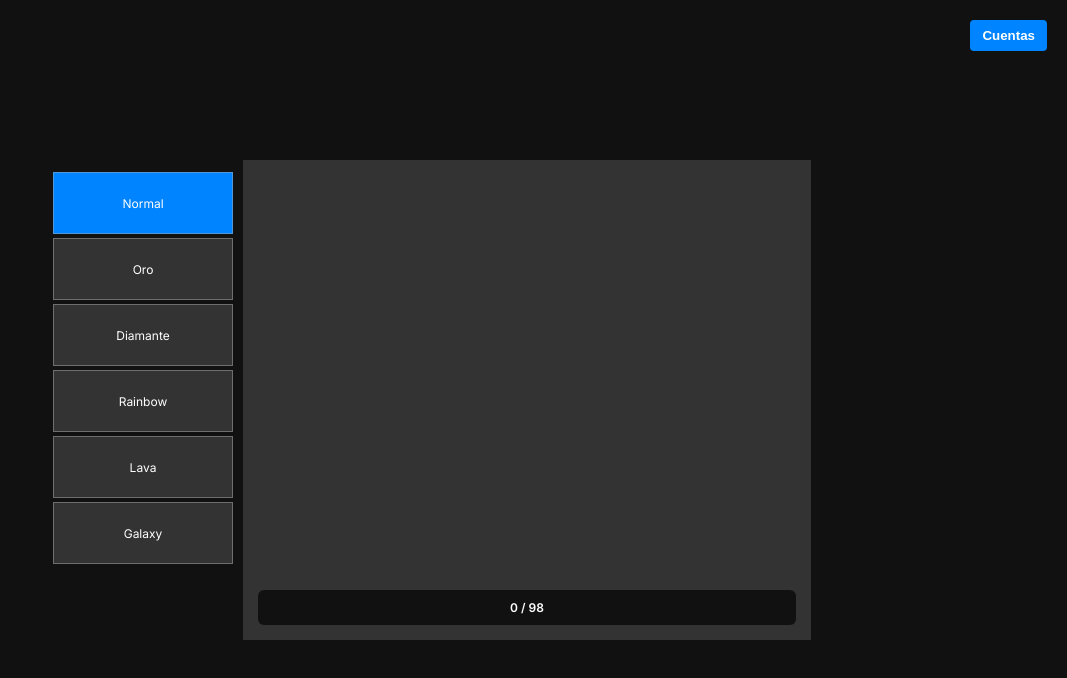
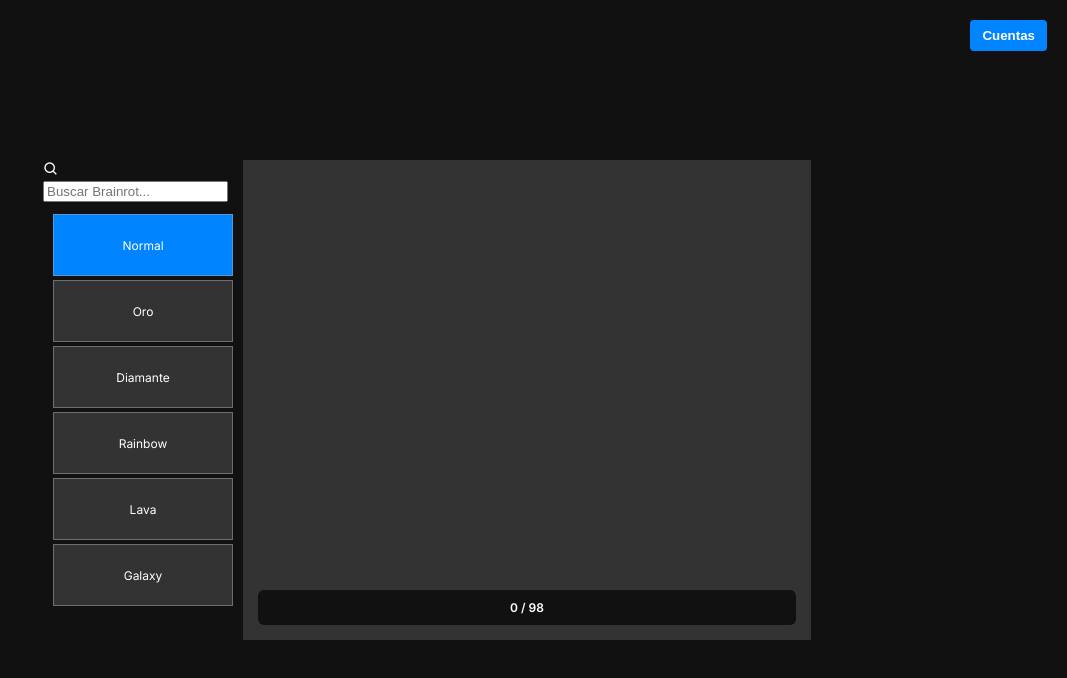
Before and after one commit to DynastyStore/indicebrainrots, a plain HTML site: page index.html in a window 1280 px wide. Shown: the whole page, without its empty margins (213-1280 px from the left). Drawn offline with nearby package versions, Linux system fonts and the light colour scheme; no server answers.

Commit message:
Update index.html
asd asd a

```diff
--- a/index.html
+++ b/index.html
@@ -1,5 +1,6 @@
 <!DOCTYPE html>
 <html lang="es">
+
 <head>
   <meta charset="UTF-8">
   <title>Índice de Brainrots</title>
@@ -8,6 +9,7 @@
   <link href='https://unpkg.com/boxicons@2.1.4/css/boxicons.min.css' rel='stylesheet'>
 
 </head>
+
 <body>
   <!-- Botón fijo: ahora dice “Cuentas” -->
   <button id="add-account-btn">Cuentas</button>
@@ -15,6 +17,13 @@
   <div class="container">
     <!-- Menú lateral -->
     <div class="sidebar">
+      <div class="search-container">
+        <div class="search-box">
+          <i class='bx bx-search'></i> <!-- icono Boxicons -->
+          <input type="text" id="brainrot-search" placeholder="Buscar Brainrot...">
+          <div id="suggestions"></div>
+        </div>
+      </div>
       <ul id="menu">
         <li class="active" data-type="normal">Normal</li>
         <li data-type="oro">Oro</li>
@@ -69,4 +78,5 @@
 
   <script src="script.js"></script>
 </body>
+
 </html>
```
